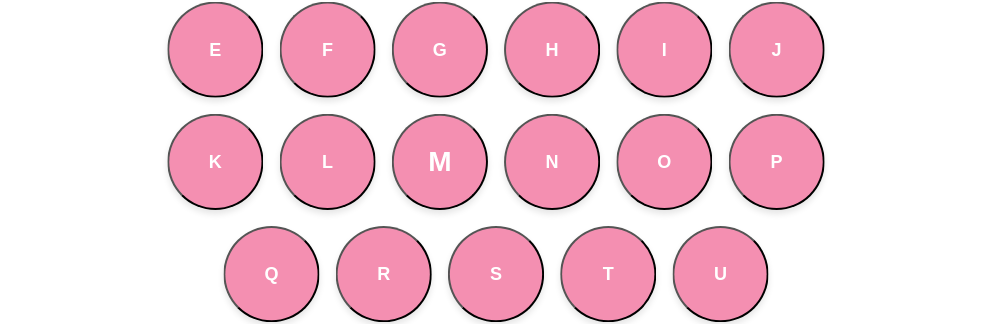
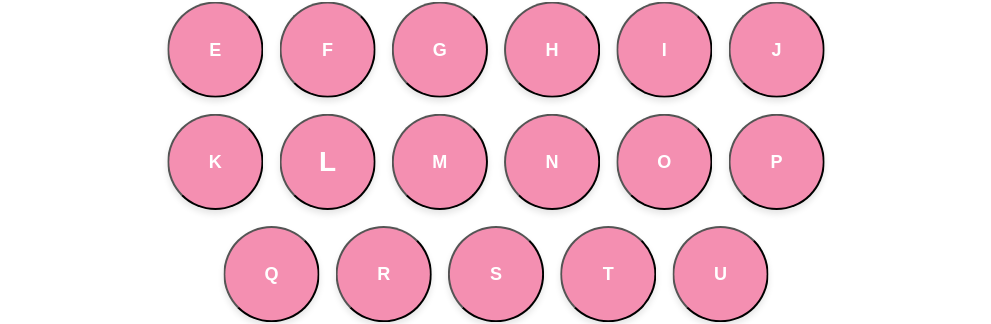
Before and after one commit to mykhailo-moskalov/vypravlennya, a Next.js app: page / in a window 1280 px wide. Shown: the part 427-751 px from the top of the page, without its empty margins (144-1135 px from the left). Built offline with nearby package versions, Linux system fonts and the light colour scheme.

Commit message:
Aktualisieren von Grid.module.css

```diff
--- a/components/Grid/Grid.module.css
+++ b/components/Grid/Grid.module.css
@@ -26,7 +26,7 @@
 .grid .letterBtn:nth-child(4) {
   margin-right: calc(100% / 9);
 }
-.grid .letterBtn:nth-child(13) {
+.grid .letterBtn:nth-child(12) {
   font-size: 28px;
 }
 .grid .letterBtn:nth-child(17) {
```
